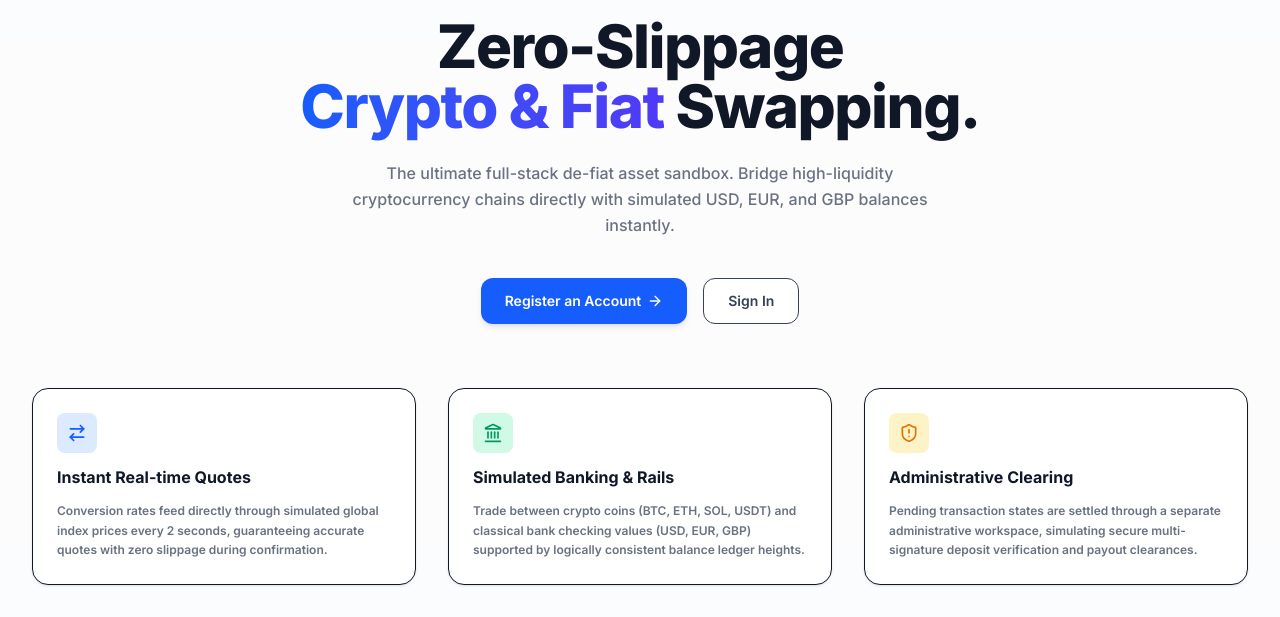
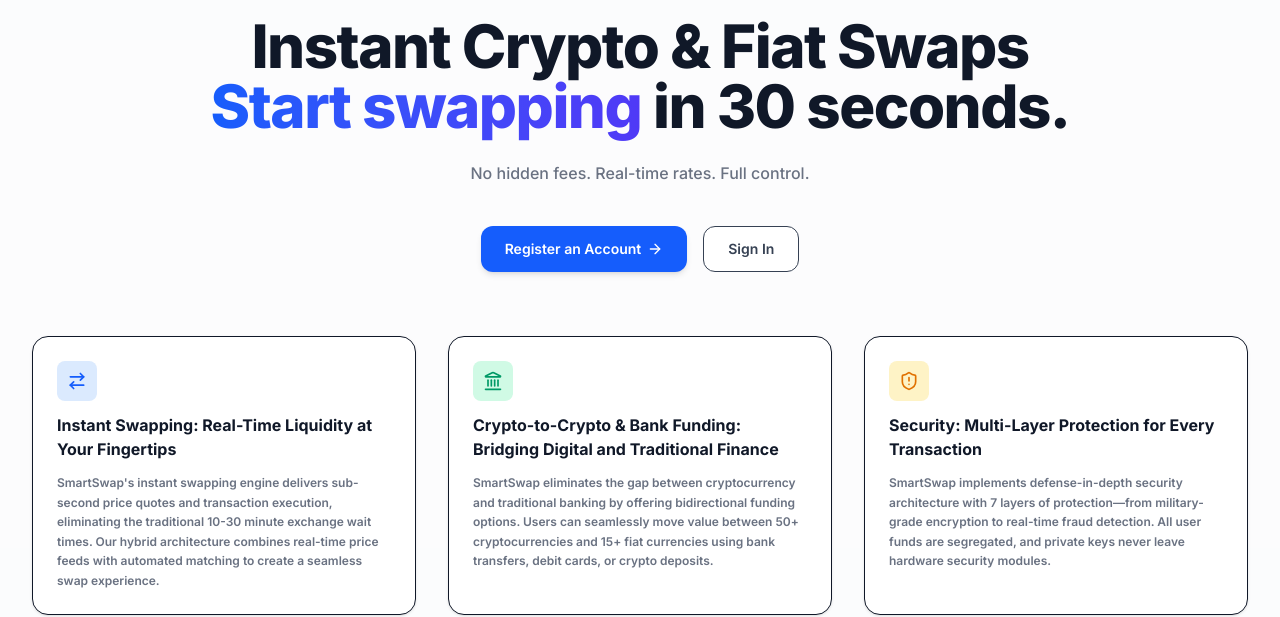
Before and after one commit to jkon33/SmartSwap, a React (Vite) app: page / in a window 1280 px wide. Shown: the part 215-832 px from the top of the page. Built offline with nearby package versions, Linux system fonts and the light colour scheme; no server answers.

Commit message:
feat: update homepage hero and feature copy
Refine landing page messaging to highlight speed, ease of use, and liquidity transparency.

```diff
--- a/src/App.tsx
+++ b/src/App.tsx
@@ -71,14 +71,14 @@
         </span>
 
         <h1 className="font-sans text-4xl font-extrabold tracking-tight text-gray-900 sm:text-6xl select-none leading-none">
-          Zero-Slippage <br />
+          Instant Crypto & Fiat Swaps <br />
           <span className="text-blue-600 bg-gradient-to-r from-blue-600 to-indigo-600 bg-clip-text text-transparent">
-            Crypto & Fiat
-          </span> Swapping.
+            Start swapping
+          </span> in 30 seconds.
         </h1>
 
         <p className="mx-auto max-w-xl text-sm md:text-base text-gray-500 font-medium leading-relaxed">
-          The ultimate full-stack de-fiat asset sandbox. Bridge high-liquidity cryptocurrency chains directly with simulated USD, EUR, and GBP balances instantly.
+          No hidden fees. Real-time rates. Full control.
         </p>
 
         <div className="flex flex-wrap justify-center gap-4 pt-4">
@@ -118,9 +118,9 @@
             <div className="h-10 w-10 bg-blue-100 text-blue-600 rounded-lg flex items-center justify-center">
               <ArrowRightLeft className="h-5 w-5" />
             </div>
-            <h3 className="font-sans font-bold text-gray-900 text-base">Instant Real-time Quotes</h3>
+            <h3 className="font-sans font-bold text-gray-900 text-base">Instant Swapping: Real-Time Liquidity at Your Fingertips</h3>
             <p className="text-xs text-gray-500 leading-relaxed font-semibold">
-              Conversion rates feed directly through simulated global index prices every 2 seconds, guaranteeing accurate quotes with zero slippage during confirmation.
+              SmartSwap's instant swapping engine delivers sub-second price quotes and transaction execution, eliminating the traditional 10-30 minute exchange wait times. Our hybrid architecture combines real-time price feeds with automated matching to create a seamless swap experience.
             </p>
           </div>
 
@@ -128,9 +128,9 @@
             <div className="h-10 w-10 bg-emerald-100 text-emerald-600 rounded-lg flex items-center justify-center">
               <Landmark className="h-5 w-5" />
             </div>
-            <h3 className="font-sans font-bold text-gray-900 text-base">Simulated Banking & Rails</h3>
+            <h3 className="font-sans font-bold text-gray-900 text-base">Crypto-to-Crypto & Bank Funding: Bridging Digital and Traditional Finance</h3>
             <p className="text-xs text-gray-500 leading-relaxed font-semibold">
-              Trade between crypto coins (BTC, ETH, SOL, USDT) and classical bank checking values (USD, EUR, GBP) supported by logically consistent balance ledger heights.
+              SmartSwap eliminates the gap between cryptocurrency and traditional banking by offering bidirectional funding options. Users can seamlessly move value between 50+ cryptocurrencies and 15+ fiat currencies using bank transfers, debit cards, or crypto deposits.
             </p>
           </div>
 
@@ -138,9 +138,9 @@
             <div className="h-10 w-10 bg-amber-100 text-amber-600 rounded-lg flex items-center justify-center">
               <ShieldAlert className="h-5 w-5" />
             </div>
-            <h3 className="font-sans font-bold text-gray-900 text-base">Administrative Clearing</h3>
+            <h3 className="font-sans font-bold text-gray-900 text-base">Security: Multi-Layer Protection for Every Transaction</h3>
             <p className="text-xs text-gray-500 leading-relaxed font-semibold">
-              Pending transaction states are settled through a separate administrative workspace, simulating secure multi-signature deposit verification and payout clearances.
+              SmartSwap implements defense-in-depth security architecture with 7 layers of protection—from military-grade encryption to real-time fraud detection. All user funds are segregated, and private keys never leave hardware security modules.
             </p>
           </div>
 
```
